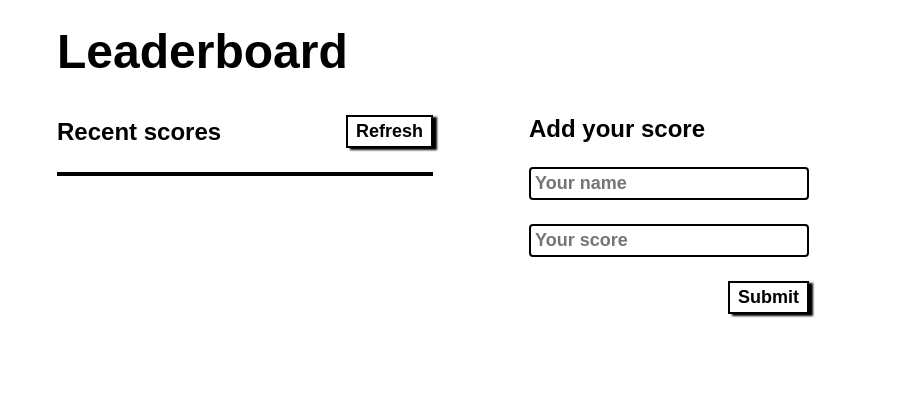
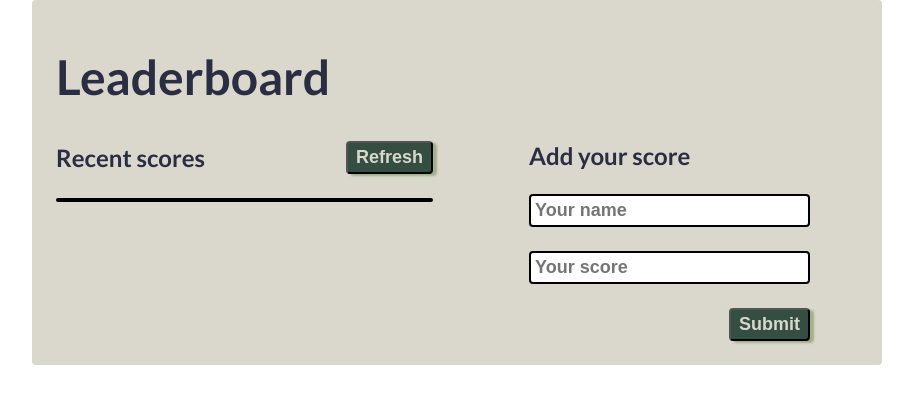
Before and after one commit to amejid/leaderboard, a website built with webpack: page src/index.html in a window 1280 px wide. Shown: the whole page, without its empty margins (183-1096 px from the left). Built offline with nearby package versions, Linux system fonts and the light colour scheme.

Commit message:
Apply typography and colors

```diff
--- a/src/style.css
+++ b/src/style.css
@@ -1,3 +1,5 @@
+@import url('https://fonts.googleapis.com/css2?family=Lato:wght@400;700&display=swap');
+
 * {
   padding: 0;
   margin: 0;
@@ -6,12 +8,16 @@
 
 html {
   font-size: 62.5%;
-  font-family: sans-serif;
+  font-family: 'Lato', sans-serif;
 }
 
 .main-container {
-  width: 80rem;
+  background-color: #dad7cd;
+  color: #2b2d42;
+  border-radius: 4px;
+  width: 85rem;
   margin: 0 auto;
+  padding: 2.4rem;
 }
 
 .header-title {
@@ -52,6 +58,7 @@ html {
 .scores {
   border: 2px solid #000;
   list-style: none;
+  border-radius: 4px;
 }
 
 .score {
@@ -61,7 +68,7 @@ html {
 }
 
 .score:nth-child(odd) {
-  background-color: #e6e6e6;
+  background-color: #a3b18a;
 }
 
 .form-add {
@@ -80,12 +87,18 @@ html {
 
 .btn {
   cursor: pointer;
-  background: none;
-  border: 2px solid #000;
+  background: #344e41;
+  color: #dad7cd;
+  border-radius: 4px;
   font-weight: 700;
   font-size: 1.8rem;
-  box-shadow: 0.4rem 0.2rem 0.2rem #000;
+  box-shadow: 0.4rem 0.2rem 0.2rem #a3b18a;
   padding: 0.4rem 0.8rem;
+}
+
+.btn:hover {
+  background: #588157;
+  color: #2b2d42;
 }
 
 .btn-submit {
```
